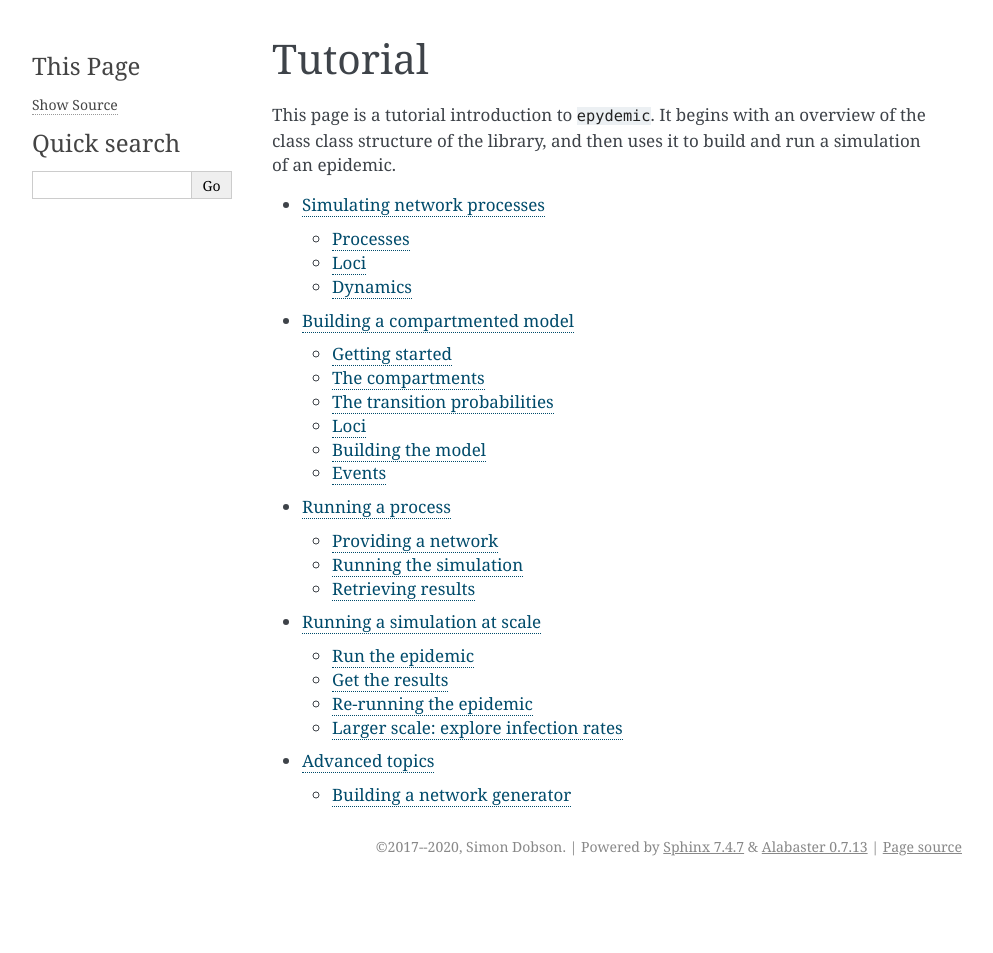
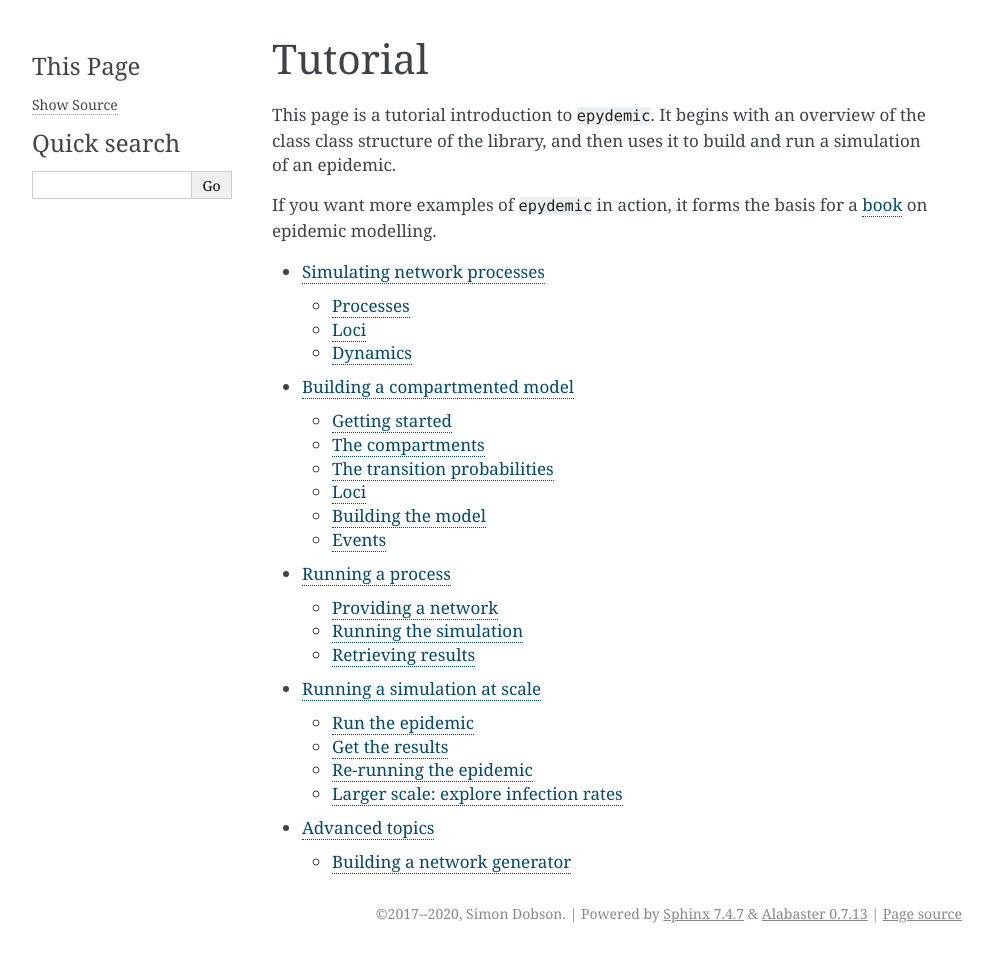
Before and after one commit to simoninireland/epydemic, a Sphinx documentation site: the page built from doc/tutorial.rst, in a window 1280 px wide. Shown: the whole page, without its empty margins (148-1141 px from the left). Built offline with Sphinx 7.4.7, drawn with Linux system fonts in a browser that asks for light colours; before the commit the page ends 900 px from its top, so only the background shows below that.

Commit message:
Added reference to [D02]

```diff
--- a/doc/tutorial.rst
+++ b/doc/tutorial.rst
@@ -4,6 +4,9 @@ Tutorial
 This page is a tutorial introduction to ``epydemic``. It begins with an overview of the
 class class structure of the library, and then uses it to build and run a simulation
 of an epidemic.
+
+If you want more examples of ``epydemic`` in action, it forms the basis for a
+:ref:`book <D20>` on epidemic modelling.
 
 .. toctree::
     :maxdepth: 2
```
